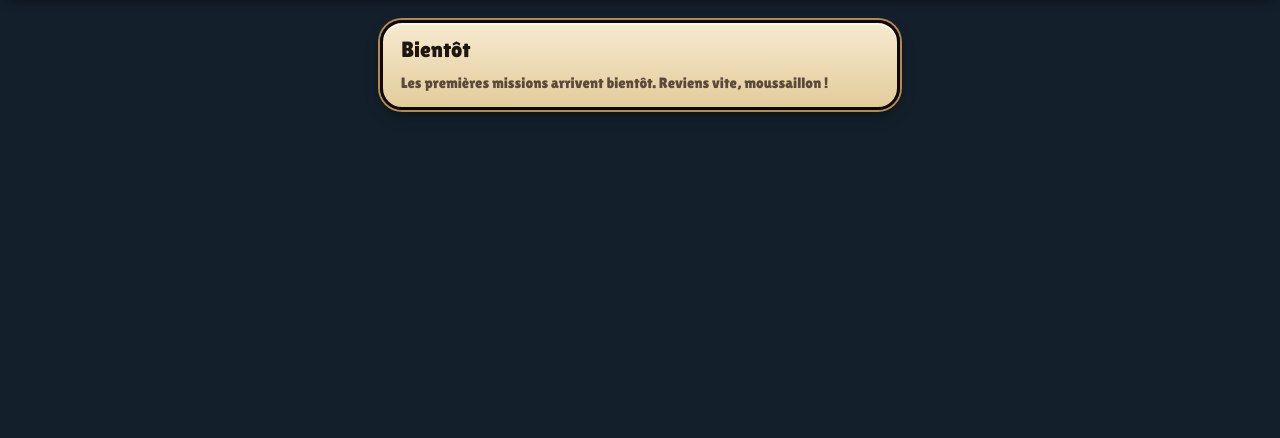
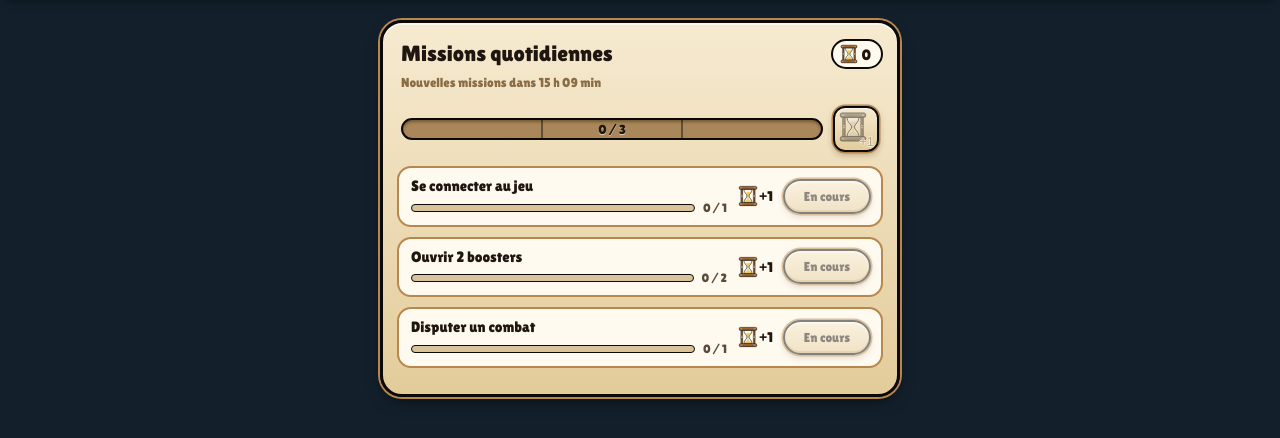
Before and after one commit to Fr33sh/TCG-One-Piece-Test, a plain HTML site: page missions.html in a window 1280 px wide. Shown: the part 102-540 px from the top of the page. Drawn offline with Linux system fonts and the light colour scheme.

Commit message:
feat: 3 missions quotidiennes (connexion, 2 boosters, un combat) avec Sabliers à récupérer et Sablier bonus
Co-Authored-By: Claude <noreply@anthropic.com>

```diff
--- a/accueil.css
+++ b/accueil.css
@@ -291,7 +291,7 @@ body {
   transform: translateY(-50%) rotate(45deg);
 }
 
-.sabliers svg {
+.sabliers img {
   width: 28px;
   height: 28px;
   margin: -4px 0 0 -5px;
@@ -451,7 +451,7 @@ body {
   display: none;
 }
 
-.bulle-choix__cout svg {
+.bulle-choix__cout img {
   width: 17px;
   height: 17px;
 }
--- a/accueil.js
+++ b/accueil.js
@@ -1,5 +1,8 @@
 // Accueil : toucher le booster le met en avant (zoom, le reste s'efface) et affiche les choix d'ouverture ;
 // la flèche de retour revient à l'accueil.
+
+// Mission quotidienne « Se connecter au jeu »
+progresserMission("connexion");
 
 // Le bouton du profil montre l'icône choisie par le joueur
 document.querySelector(".profil").replaceChildren(creerIconeProfil());
--- /dev/null
+++ b/missions-quotidiennes.js
@@ -0,0 +1,68 @@
+// Missions quotidiennes : 3 missions par jour, renouvelées à minuit (heure du téléphone). Chacune rapporte
+// 1 Sablier ; une fois les 3 accomplies, la barre de progression est pleine et offre 1 Sablier bonus.
+// Les récompenses se récupèrent à la main sur la page Missions. Utilise sabliers.js (à charger avant).
+//
+// Avancement : connexion → accueil.js, boosters → recharge.js (utiliserBoosters), combat → jeu.js.
+
+const CLE_MISSIONS = "tcg-one-piece/missions";
+
+const MISSIONS_QUOTIDIENNES = [
+  { id: "connexion", titre: "Se connecter au jeu", objectif: 1, recompense: 1 },
+  { id: "boosters", titre: "Ouvrir 2 boosters", objectif: 2, recompense: 1 },
+  { id: "combat", titre: "Disputer un combat", objectif: 1, recompense: 1 },
+];
+const RECOMPENSE_BONUS = 1;
+
+// « 2026-11-23 » : le jour en cours, à l'heure du téléphone
+function jourActuel(date = new Date()) {
+  return `${date.getFullYear()}-${String(date.getMonth() + 1).padStart(2, "0")}-${String(date.getDate()).padStart(2, "0")}`;
+}
+
+// { jour, avancement: { connexion: 1, … }, recuperees: { connexion: true, …, bonus: true } } ;
+// un nouveau jour repart de zéro
+function lireMissions() {
+  try {
+    const etat = JSON.parse(localStorage.getItem(CLE_MISSIONS));
+    if (etat?.jour === jourActuel()) return { avancement: {}, recuperees: {}, ...etat };
+  } catch {}
+  return { jour: jourActuel(), avancement: {}, recuperees: {} };
+}
+
+function enregistrerMissions(etat) {
+  try {
+    localStorage.setItem(CLE_MISSIONS, JSON.stringify(etat));
+  } catch {}
+  // Copie en ligne pour les comptes liés à Discord (sauvegarde.js, si la page le charge)
+  if (typeof signalerModification === "function") signalerModification();
+}
+
+const missionAccomplie = (etat, mission) => (etat.avancement[mission.id] || 0) >= mission.objectif;
+const missionsAccomplies = (etat = lireMissions()) => MISSIONS_QUOTIDIENNES.filter(m => missionAccomplie(etat, m)).length;
+
+// À appeler quand le joueur fait l'action demandée (« boosters » : nombre de boosters ouverts)
+function progresserMission(id, quantite = 1) {
+  const mission = MISSIONS_QUOTIDIENNES.find(m => m.id === id);
+  const etat = lireMissions();
+  if (!mission || missionAccomplie(etat, mission)) return;
+  etat.avancement[id] = Math.min(mission.objectif, (etat.avancement[id] || 0) + quantite);
+  enregistrerMissions(etat);
+}
+
+// Une récompense prête : mission accomplie (ou les 3 pour le bonus) et pas encore récupérée
+function recompensePrete(id, etat = lireMissions()) {
+  if (etat.recuperees[id]) return false;
+  if (id === "bonus") return missionsAccomplies(etat) === MISSIONS_QUOTIDIENNES.length;
+  const mission = MISSIONS_QUOTIDIENNES.find(m => m.id === id);
+  return Boolean(mission) && missionAccomplie(etat, mission);
+}
+
+// Donne les Sabliers d'une récompense prête ; renvoie le nombre gagné (0 si rien à récupérer)
+function recupererRecompense(id) {
+  const etat = lireMissions();
+  if (!recompensePrete(id, etat)) return 0;
+  const gain = id === "bonus" ? RECOMPENSE_BONUS : MISSIONS_QUOTIDIENNES.find(m => m.id === id).recompense;
+  etat.recuperees[id] = true;
+  enregistrerMissions(etat);
+  gagnerSabliers(gain);
+  return gain;
+}
--- /dev/null
+++ b/missions.css
@@ -0,0 +1,229 @@
+/* Page Missions (le style commun des pages à bulles est dans page.css). */
+
+.missions-entete {
+  display: flex;
+  gap: 10px;
+  align-items: center;
+  justify-content: space-between;
+}
+
+/* Sabliers possédés, en haut à droite de la bulle */
+.missions-entete__sabliers {
+  display: flex;
+  flex: none;
+  gap: 2px;
+  align-items: center;
+  padding: 3px 10px 3px 6px;
+  border: 2px solid #0b0a09;
+  border-radius: 999px;
+  background: #fffaf0;
+  font-size: 15px;
+  line-height: 1;
+}
+
+.missions-entete__sabliers img {
+  width: 20px;
+  height: 20px;
+}
+
+.missions-renouvellement {
+  margin-top: -6px;
+  padding-left: 4px;
+  color: #8a6d45;
+  font-size: 13px;
+}
+
+/* ── Barre de progression : un cran par mission, le Sablier bonus au bout ── */
+
+.progression {
+  display: flex;
+  gap: 10px;
+  align-items: center;
+  padding: 4px 4px 2px;
+}
+
+.progression__piste {
+  position: relative;
+  flex: 1;
+  display: grid;
+  place-items: center;
+  height: 22px;
+  overflow: hidden;
+  border: 2px solid #0b0a09;
+  border-radius: 999px;
+  background: #a9875a;
+  box-shadow: inset 0 2px 3px rgb(60 35 10 / 45%);
+}
+
+.progression__remplissage {
+  position: absolute;
+  top: 0;
+  bottom: 0;
+  left: 0;
+  border-radius: 999px;
+  background: linear-gradient(180deg, #ffe680, #f5c518);
+  box-shadow: inset 0 1px 0 rgb(255 255 255 / 60%);
+  transition: width 0.5s ease;
+}
+
+.progression__cran {
+  position: absolute;
+  top: 0;
+  bottom: 0;
+  width: 2px;
+  margin-left: -1px;
+  background: rgb(11 10 9 / 45%);
+}
+
+.progression__texte {
+  position: relative;
+  font-size: 13px;
+  line-height: 1;
+  text-shadow: 0 1px 0 rgb(255 248 225 / 70%);
+}
+
+/* Le Sablier bonus : grisé tant que la barre n'est pas pleine, brillant quand il est prêt */
+.progression__bonus {
+  position: relative;
+  display: grid;
+  flex: none;
+  place-items: center;
+  width: 46px;
+  height: 46px;
+  padding: 0;
+  border: 2px solid #0b0a09;
+  border-radius: 12px;
+  background: linear-gradient(180deg, #f6ead0, #e3cc9b);
+  box-shadow: 0 0 0 1.5px #b8874d, inset 0 1px 0 rgb(255 255 255 / 60%), 0 3px 6px rgb(60 35 10 / 30%);
+  cursor: pointer;
+}
+
+.progression__bonus img {
+  width: 32px;
+  height: 32px;
+  margin: -4px 0 0 -6px;
+}
+
+.progression__gain {
+  position: absolute;
+  right: 3px;
+  bottom: 2px;
+  font-size: 13px;
+  line-height: 1;
+  text-shadow: 1px 0 0 #f6ead0, -1px 0 0 #f6ead0, 0 1px 0 #f6ead0, 0 -1px 0 #f6ead0;
+}
+
+.progression__bonus:disabled {
+  cursor: default;
+}
+
+.progression__bonus:disabled:not(.progression__bonus--fait) img {
+  filter: grayscale(0.8);
+  opacity: 0.55;
+}
+
+.progression__bonus--pret {
+  background: linear-gradient(180deg, #ffe680, #f5c518);
+  animation: bonus-pret 1.6s ease-in-out infinite;
+}
+
+@keyframes bonus-pret {
+  0%, 100% { transform: scale(1); }
+  50% { transform: scale(1.08); }
+}
+
+/* ── Les 3 missions ── */
+
+.liste-missions {
+  display: flex;
+  flex-direction: column;
+  gap: 10px;
+  padding: 0;
+  list-style: none;
+}
+
+.mission {
+  display: flex;
+  gap: 10px;
+  align-items: center;
+  padding: 10px 10px 10px 12px;
+  border: 2px solid #b8874d;
+  border-radius: 14px;
+  background: #fffaf0;
+}
+
+.mission__infos {
+  display: flex;
+  flex: 1;
+  flex-direction: column;
+  gap: 6px;
+  min-width: 0;
+}
+
+.mission__titre {
+  font-size: 15px;
+  line-height: 1.1;
+}
+
+.mission__suivi {
+  display: flex;
+  gap: 8px;
+  align-items: center;
+}
+
+.mission__barre {
+  position: relative;
+  flex: 1;
+  height: 8px;
+  overflow: hidden;
+  border: 1.5px solid #0b0a09;
+  border-radius: 999px;
+  background: #d8c39a;
+}
+
+.mission__remplissage {
+  position: absolute;
+  top: 0;
+  bottom: 0;
+  left: 0;
+  background: linear-gradient(180deg, #ffe680, #f5c518);
+}
+
+.mission__compte {
+  flex: none;
+  color: #5b4a39;
+  font-size: 12px;
+}
+
+.mission__recompense {
+  display: flex;
+  flex: none;
+  align-items: center;
+  font-size: 14px;
+}
+
+.mission__recompense img {
+  width: 22px;
+  height: 22px;
+}
+
+.mission__bouton {
+  flex: none;
+  min-width: 88px;
+  padding: 9px 10px;
+  font-size: 13px;
+}
+
+.mission__bouton--fait {
+  color: #3d6b1f;
+}
+
+.mission--accomplie {
+  border-color: #3d6b1f;
+}
+
+@media (prefers-reduced-motion: reduce) {
+  .progression__bonus--pret {
+    animation: none;
+  }
+}
--- a/missions.html
+++ b/missions.html
@@ -6,6 +6,7 @@
   <meta name="viewport" content="width=device-width, initial-scale=1, viewport-fit=cover">
   <title>Missions</title>
   <link rel="stylesheet" href="page.css">
+  <link rel="stylesheet" href="missions.css">
 </head>
 <body>
   <!-- Icône : Lucide (licence ISC) -->
@@ -19,11 +20,32 @@
     <h1 class="barre-page__titre">Missions</h1>
   </header>
 
-  <!-- Les missions viendront ici, une bulle par mission ou par groupe de missions -->
   <main class="liste-bulles">
-    <section class="bulle-page" aria-labelledby="titre-bientot">
-      <h2 class="bulle-page__titre" id="titre-bientot">Bientôt</h2>
-      <p class="bulle-page__texte">Les premières missions arrivent bientôt. Reviens vite, moussaillon !</p>
+    <!-- Missions quotidiennes : barre de progression (et son Sablier bonus), puis les 3 missions (missions.js) -->
+    <section class="bulle-page" aria-labelledby="titre-quotidiennes">
+      <div class="missions-entete">
+        <h2 class="bulle-page__titre" id="titre-quotidiennes">Missions quotidiennes</h2>
+        <span class="missions-entete__sabliers" aria-label="Sabliers possédés">
+          <img src="assets/icones/sablier.svg" alt=""><span data-sabliers></span>
+        </span>
+      </div>
+      <p class="missions-renouvellement" data-renouvellement></p>
+
+      <div class="progression">
+        <div class="progression__piste" role="progressbar" aria-label="Missions accomplies aujourd'hui" aria-valuemin="0" aria-valuemax="3">
+          <span class="progression__remplissage"></span>
+          <span class="progression__cran" style="left: 33.33%"></span>
+          <span class="progression__cran" style="left: 66.67%"></span>
+          <span class="progression__texte" data-progression-texte></span>
+        </div>
+        <button class="progression__bonus" type="button" data-bonus aria-label="Sablier bonus">
+          <img src="assets/icones/sablier.svg" alt="">
+          <span class="progression__gain">+1</span>
+        </button>
+      </div>
+
+      <ul class="liste-missions" data-liste-missions></ul>
+      <p class="message-page" data-message role="status"></p>
     </section>
   </main>
 
@@ -32,5 +54,8 @@
   <script src="musique.js"></script>
   <script src="compte.js"></script>
   <script src="sauvegarde.js"></script>
+  <script src="sabliers.js"></script>
+  <script src="missions-quotidiennes.js"></script>
+  <script src="missions.js"></script>
 </body>
 </html>
--- /dev/null
+++ b/missions.js
@@ -0,0 +1,91 @@
+// Page Missions : les 3 missions quotidiennes (missions-quotidiennes.js), leur barre de progression avec le
+// Sablier bonus au bout, le temps avant les nouvelles missions et les boutons « Récupérer ».
+
+const ACTUALISATION_MISSIONS = 30000; // ms : compte à rebours et changement de jour
+
+const listeMissions = document.querySelector("[data-liste-missions]");
+const boutonBonus = document.querySelector("[data-bonus]");
+const messageMissions = document.querySelector("[data-message]");
+
+// Temps restant avant minuit, heure du téléphone : « 5 h 12 min », « 8 min »
+function avantNouvellesMissions() {
+  const minuit = new Date();
+  minuit.setHours(24, 0, 0, 0);
+  const minutes = Math.ceil((minuit - Date.now()) / 60000);
+  const heures = Math.floor(minutes / 60);
+  return heures ? `${heures} h ${String(minutes % 60).padStart(2, "0")} min` : `${minutes} min`;
+}
+
+function creerBoutonRecompense(id, etat) {
+  const bouton = document.createElement("button");
+  bouton.type = "button";
+  if (etat.recuperees[id]) {
+    bouton.className = "petite-bulle mission__bouton mission__bouton--fait";
+    bouton.textContent = "Récupéré ✓";
+    bouton.disabled = true;
+  } else if (recompensePrete(id, etat)) {
+    bouton.className = "petite-bulle petite-bulle--principale mission__bouton";
+    bouton.textContent = "Récupérer";
+    bouton.addEventListener("click", () => recuperer(id));
+  } else {
+    bouton.className = "petite-bulle mission__bouton";
+    bouton.textContent = "En cours";
+    bouton.disabled = true;
+  }
+  return bouton;
+}
+
+function creerLigneMission(mission, etat) {
+  const avancement = Math.min(mission.objectif, etat.avancement[mission.id] || 0);
+  const ligne = document.createElement("li");
+  ligne.className = `mission${avancement >= mission.objectif ? " mission--accomplie" : ""}`;
+  ligne.innerHTML = `
+    <div class="mission__infos">
+      <span class="mission__titre"></span>
+      <span class="mission__suivi">
+        <span class="mission__barre"><span class="mission__remplissage" style="width: ${(avancement / mission.objectif) * 100}%"></span></span>
+        <span class="mission__compte">${avancement} / ${mission.objectif}</span>
+      </span>
+    </div>
+    <span class="mission__recompense" aria-label="Récompense : ${mission.recompense} Sablier"><img src="assets/icones/sablier.svg" alt="">+${mission.recompense}</span>`;
+  ligne.querySelector(".mission__titre").textContent = mission.titre;
+  ligne.append(creerBoutonRecompense(mission.id, etat));
+  return ligne;
+}
+
+function afficherMissions() {
+  const etat = lireMissions();
+  const accomplies = missionsAccomplies(etat);
+  const total = MISSIONS_QUOTIDIENNES.length;
+
+  document.querySelector("[data-sabliers]").textContent = lireSabliers();
+  document.querySelector("[data-renouvellement]").textContent = `Nouvelles missions dans ${avantNouvellesMissions()}`;
+
+  // Barre de progression : un tiers par mission accomplie ; pleine, elle offre le Sablier bonus
+  const piste = document.querySelector(".progression__piste");
+  piste.setAttribute("aria-valuenow", accomplies);
+  document.querySelector(".progression__remplissage").style.width = `${(accomplies / total) * 100}%`;
+  document.querySelector("[data-progression-texte]").textContent = `${accomplies} / ${total}`;
+  boutonBonus.disabled = !recompensePrete("bonus", etat);
+  boutonBonus.classList.toggle("progression__bonus--pret", recompensePrete("bonus", etat));
+  boutonBonus.classList.toggle("progression__bonus--fait", Boolean(etat.recuperees.bonus));
+  boutonBonus.querySelector(".progression__gain").textContent = etat.recuperees.bonus ? "✓" : `+${RECOMPENSE_BONUS}`;
+
+  listeMissions.replaceChildren(...MISSIONS_QUOTIDIENNES.map(mission => creerLigneMission(mission, etat)));
+}
+
+function recuperer(id) {
+  const gain = recupererRecompense(id);
+  if (gain) {
+    messageMissions.textContent = `+${gain} Sablier${gain > 1 ? "s" : ""} !`;
+    if (typeof jouerCarillon === "function") jouerCarillon();
+  }
+  afficherMissions();
+}
+
+boutonBonus.addEventListener("click", () => recuperer("bonus"));
+
+afficherMissions();
+setInterval(() => {
+  if (!document.hidden) afficherMissions();
+}, ACTUALISATION_MISSIONS);
--- a/recharge.js
+++ b/recharge.js
@@ -71,6 +71,8 @@ function utiliserBoosters(nombre) {
   else origineRecharge += nombre * DUREE_RECHARGE;
   enregistrerOrigine(origineRecharge);
   afficherRecharge();
+  // Mission quotidienne « Ouvrir 2 boosters » (missions-quotidiennes.js)
+  if (typeof progresserMission === "function") progresserMission("boosters", nombre);
   return true;
 }
 
--- a/sauvegarde.js
+++ b/sauvegarde.js
@@ -7,6 +7,7 @@ const CLES_SAUVEGARDEES = [
   "tcg-one-piece/recharge",
   "tcg-one-piece/sabliers",
   "tcg-one-piece/icone",
+  "tcg-one-piece/missions",
   "tcg-one-piece/parametres",
 ];
 const DELAI_SAUVEGARDE = 1500; // ms : plusieurs changements rapprochés partent en un seul envoi
```
Also changed, not shown: accueil.html (+4 -59 lines), jeu.html (+4 -0 lines), jeu.js (+8 -1 lines), assets/icones/sablier.svg (added).
